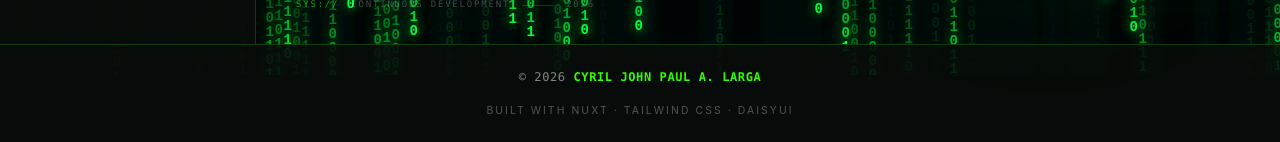
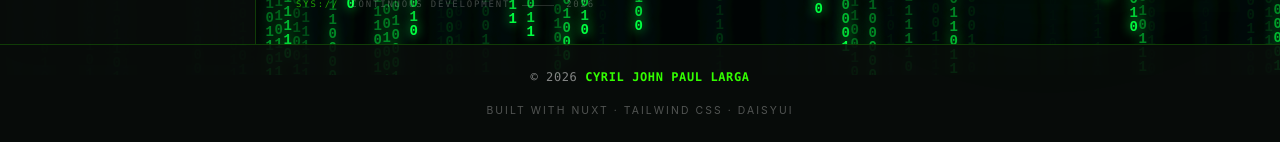
Before and after one commit to PaulLarKaizen/portfolio-nuxt, a Nuxt app: page / in a window 1280 px wide. Shown: the part 725-867 px from the top of the page. Built offline with nearby package versions, Linux system fonts and the light colour scheme.

Commit message:
Fix footer consistency

```diff
--- a/app/components/Footer.vue
+++ b/app/components/Footer.vue
@@ -10,7 +10,7 @@ const currentYear = new Date().getFullYear()
       <p class="font-mono text-xs tracking-wider text-white/50">
         © {{ currentYear }}
         <span class="font-bold text-[#33ff00]">
-          CYRIL JOHN PAUL A. LARGA
+          CYRIL JOHN PAUL LARGA
         </span>
       </p>
 
```
